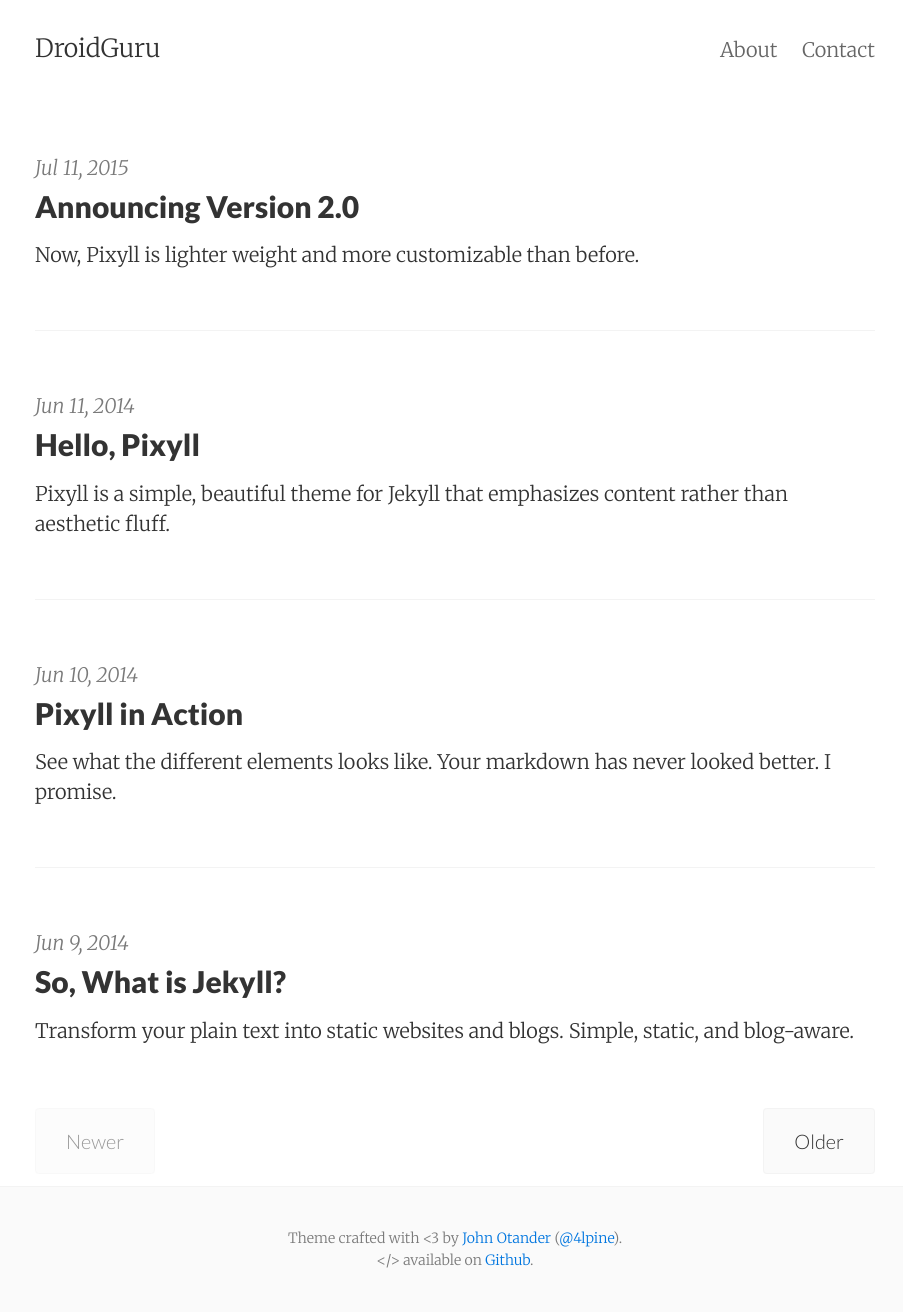
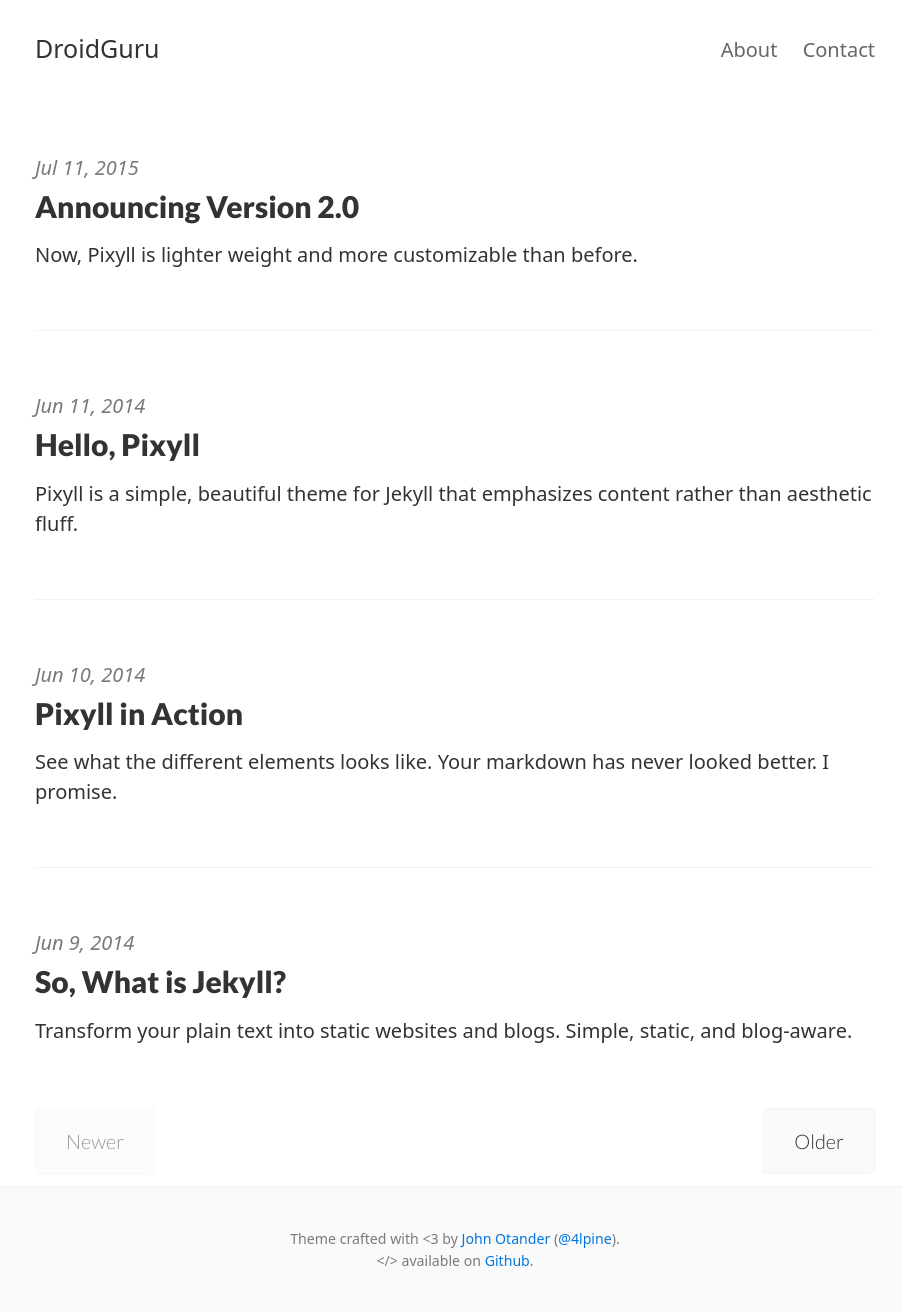
Before and after one commit to chufuxi/chufuxi.github.com, a Jekyll site: the page built from index.html, in a window 1280 px wide. Shown: the whole page, without its empty margins (185-1088 px from the left). Built offline with Jekyll 4.4.1, drawn with Linux system fonts in a browser that asks for light colours; some web fonts are replaced; the list of posts is cut into pages by our own code.

Commit message:
Add domain,Noto fonts

```diff
--- a/CNAME
+++ b/CNAME
@@ -1 +1 @@
-pixyll.com
+androidguru.cn
--- a/_includes/head.html
+++ b/_includes/head.html
@@ -15,6 +15,7 @@
     <!-- Fonts -->
     <link href='//fonts.googleapis.com/css?family=Merriweather:900,900italic,300,300italic' rel='stylesheet' type='text/css'>
     <link href='//fonts.googleapis.com/css?family=Lato:900,300' rel='stylesheet' type='text/css'>
+    <link href='https://fonts.gdgdocs.org/css?family=Noto+Sans' rel='stylesheet' type='text/css'>
     {% if site.show_social_icons or site.show_sharing_icons %}
       <link href="//maxcdn.bootstrapcdn.com/font-awesome/4.3.0/css/font-awesome.min.css" rel="stylesheet">
     {% endif %}
--- a/_sass/_variables.scss
+++ b/_sass/_variables.scss
@@ -1,7 +1,7 @@
 // Typography
 $base-font-size: 14px !default;
 $bold-font-weight: bold !default;
-$font-family: 'Merriweather', 'PT Serif', Georgia, 'Times New Roman', serif !default;
+$font-family: 'Noto Sans','Merriweather', 'PT Serif', Georgia, 'Times New Roman', sans-serif !default;
 $line-height: 1.5 !default;
 $heading-font-family: 'Lato', 'Helvetica Neue', Helvetica, sans-serif !default;
 $heading-font-weight: 900 !default;
```
